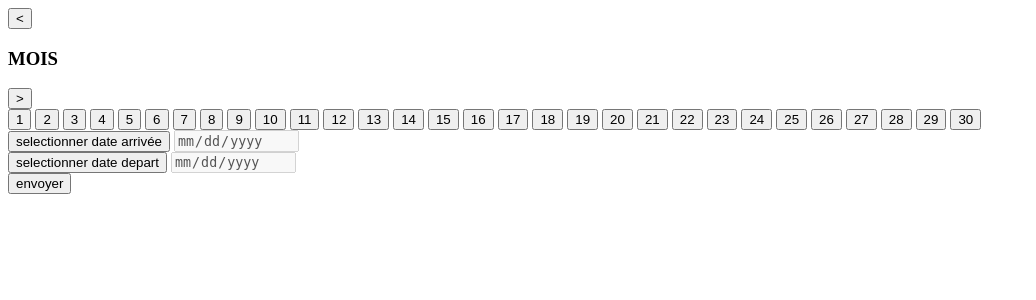
After one commit to Gin-is-not-real/projet_reservation_gite, a PHP site: page /view/calendar.php in a window 1280 px wide. The commit adds this page. Shown: the top 300 px of the page, without its empty margins (0-1036 px from the left). Run offline with PHP 8.4, Linux system fonts and the light colour scheme.

```diff
--- a/managers/ConnexionManager.php
+++ b/managers/ConnexionManager.php
@@ -141,7 +141,6 @@ class ReservationsManager extends ConnexionManager {
         $this->tablename=$tablename;
     }
 
-
     public function getReservationsById($id) {
         try {
             $req = $this->dbPDO->query("SELECT * FROM $this->tablename WHERE id_hebergement=" . $id);
@@ -161,7 +160,6 @@ class ReservationsManager extends ConnexionManager {
         }
         return $req;
     }
-
 
     public function addReservations($idHebergement, $dateOccupation, $dateLiberation) {
         try {
--- /dev/null
+++ b/view/calendar.php
@@ -0,0 +1,66 @@
+    <!--
+        for include this section, don't forget:
+
+            - to link the js script:
+                <script src='datePicker.js' type="text/javascript"></script>
+
+            - and the stylesheet:
+                <link rel="stylesheet" href="datePicker.css">
+    -->
+
+<section id="reservation-picker">
+        <div id="date-picker">
+            <header>
+                <input type="button" value="<" onclick="setMonthNum(monthNum-1)">
+                <h3>MOIS</h3>
+                <input type="button" value=">"  onclick="setMonthNum(monthNum+1)">
+            </header>
+            <div id ="calendar">
+                <input type="button" class="calendar-case" id="day-1" value="1">
+                <input type="button" class="calendar-case" id="day-2" value="2">
+                <input type="button" class="calendar-case" id="day-3" value="3">
+                <input type="button" class="calendar-case" id="day-4" value="4">
+                <input type="button" class="calendar-case" id="day-5" value="5">
+                <input type="button" class="calendar-case" id="day-6" value="6">
+                <input type="button" class="calendar-case" id="day-7" value="7">
+                <input type="button" class="calendar-case" id="day-8" value="8">
+                <input type="button" class="calendar-case" id="day-9" value="9">
+                <input type="button" class="calendar-case" id="day-10" value="10">
+                <input type="button" class="calendar-case" id="day-11" value="11">
+                <input type="button" class="calendar-case" id="day-12" value="12">
+                <input type="button" class="calendar-case" id="day-13" value="13">
+                <input type="button" class="calendar-case" id="day-14" value="14">
+                <input type="button" class="calendar-case" id="day-15" value="15">
+                <input type="button" class="calendar-case" id="day-16" value="16">
+                <input type="button" class="calendar-case" id="day-17" value="17">
+                <input type="button" class="calendar-case" id="day-18" value="18">
+                <input type="button" class="calendar-case" id="day-19" value="19">
+                <input type="button" class="calendar-case" id="day-20" value="20">
+                <input type="button" class="calendar-case" id="day-21" value="21">
+                <input type="button" class="calendar-case" id="day-22" value="22">
+                <input type="button" class="calendar-case" id="day-23" value="23">
+                <input type="button" class="calendar-case" id="day-24" value="24">
+                <input type="button" class="calendar-case" id="day-25" value="25">
+                <input type="button" class="calendar-case" id="day-26" value="26">
+                <input type="button" class="calendar-case" id="day-27" value="27">
+                <input type="button" class="calendar-case" id="day-28" value="28">
+                <input type="button" class="calendar-case" id="day-29" value="29">
+                <input type="button" class="calendar-case" id="day-30" value="30">
+            </div>
+        </div>
+
+        <div id="div-inputs">
+            <div>
+                <button id="btn-arrivee" class="active">selectionner date arrivée</button>
+                <input id="calendar-arrivee" type="date" disabled=true>
+            </div>
+            <div>
+                <button id="btn-depart">selectionner date depart</button>
+                <input id="calendar-depart" type="date" disabled=true>
+            </div>
+        </div>
+
+        <div>
+            <button id="btn-send">envoyer</button>
+        </div>
+    </section>
--- a/view/homeView.php
+++ b/view/homeView.php
@@ -46,6 +46,8 @@
         footer
     </footer>
 
+    <script type="text/javascript" src="scripts/ajax.js"></script>
     <script type="text/javascript" src="scripts/interface.js"></script>
+
 </body>
 </html>
```
Also changed, not shown: index.php (+6 -3 lines), scripts/ajax.js (added, +34 -0 lines), scripts/interface.js (+15 -2 lines), view/cardsView.php (+24 -2 lines).
